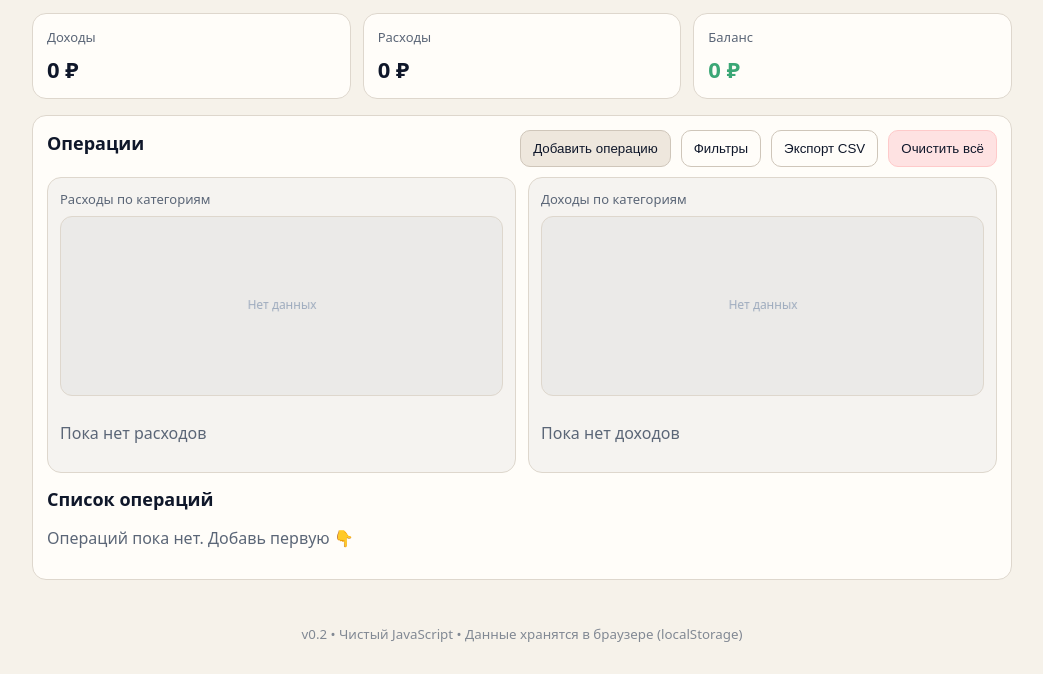
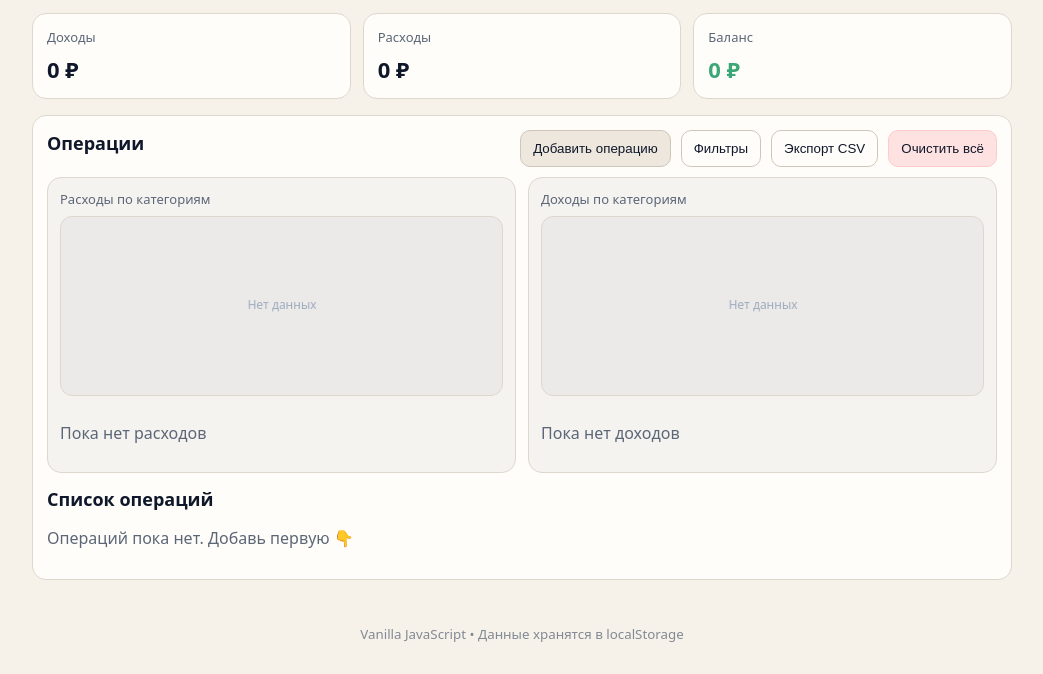
Before and after one commit to obe1taps/finance-tracker-vanilla-js, a website built with Vite: page index.html in a window 1280 px wide. Shown: the part 131-805 px from the top of the page, without its empty margins (118-1161 px from the left). Built offline with nearby package versions, Linux system fonts and the light colour scheme.

Commit message:
update footer version

```diff
--- a/index.html
+++ b/index.html
@@ -176,8 +176,7 @@
     <footer class="footer muted">
       <div class="container">
         <small
-          >v0.2 • Чистый JavaScript • Данные хранятся в браузере
-          (localStorage)</small
+          >Vanilla JavaScript • Данные хранятся в localStorage</small
         >
       </div>
     </footer>
```
